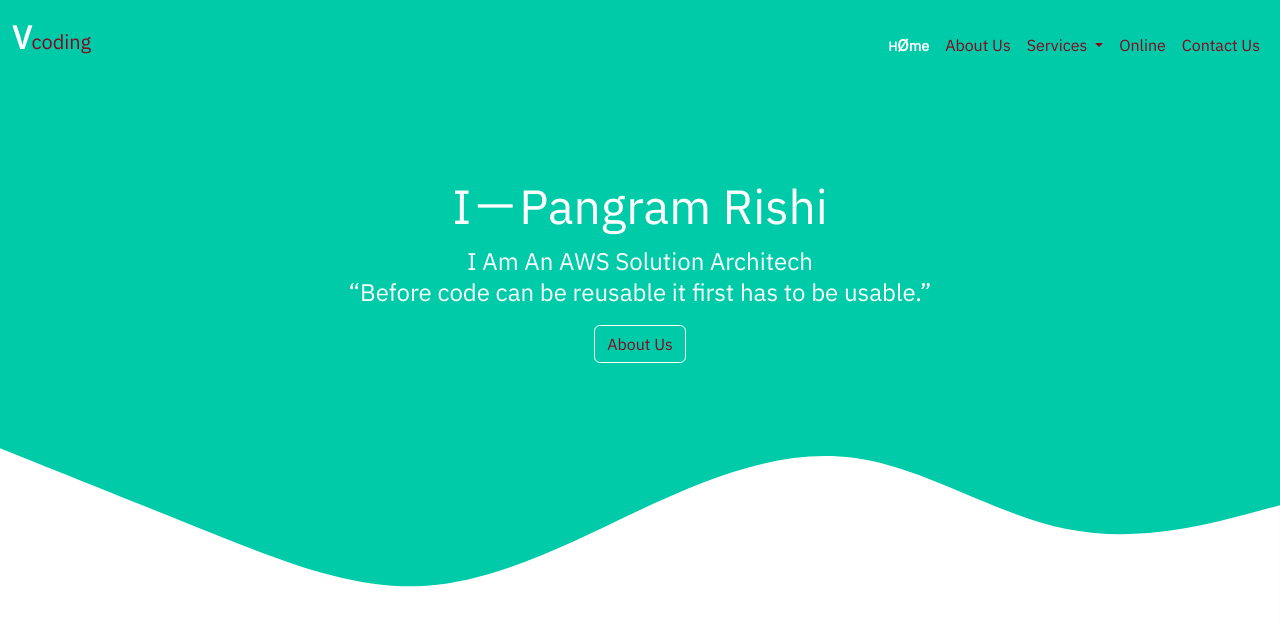
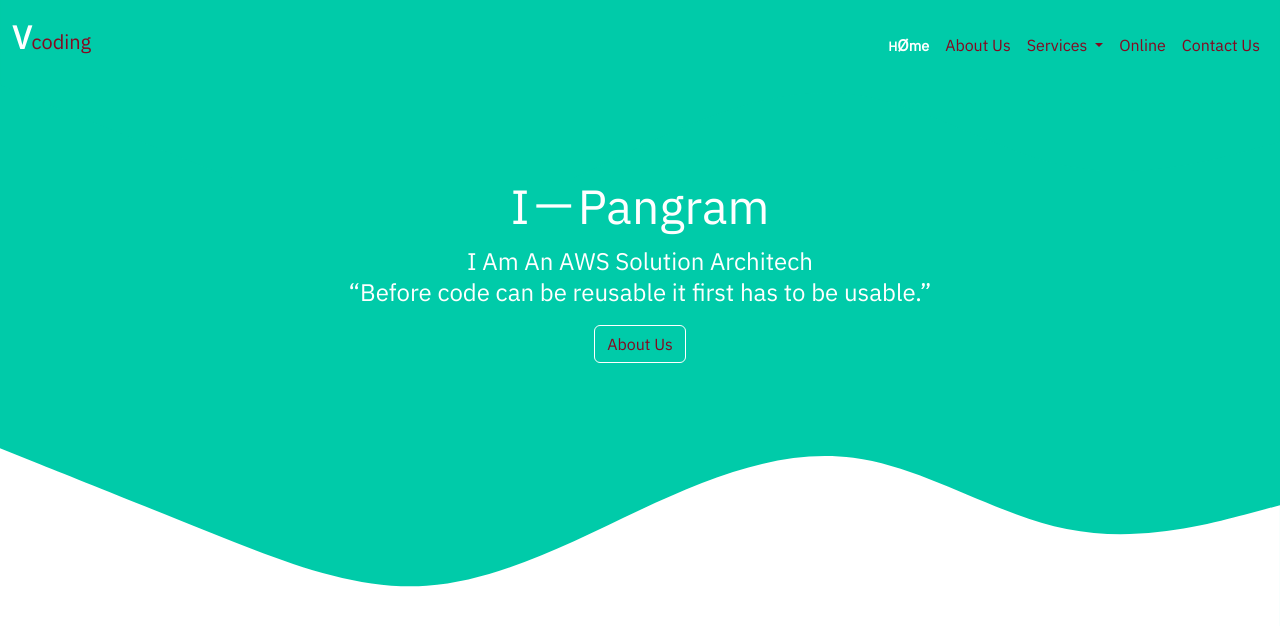
Before and after one commit to gautammahato/aws-practice, a plain HTML site: page index.html in a window 1280 px wide. Shown: the top 626 px of the page. Drawn offline with nearby package versions, Linux system fonts and the light colour scheme.

Commit message:
Update index.html

```diff
--- a/index.html
+++ b/index.html
@@ -66,7 +66,7 @@
 
 
     <div class="mainDiv  col-lg-10 col-md-10 col-12 mx-auto">
-        <h1>I－pangram Rishi</h1>
+        <h1>I－pangram</h1>
         <p>I Am An AWS Solution Architech   </p>
         <p>“Before code can be reusable it first has to be usable.” </p>
         <button type="button" class="btn btn-outline-success botton">About Us</button>
```
